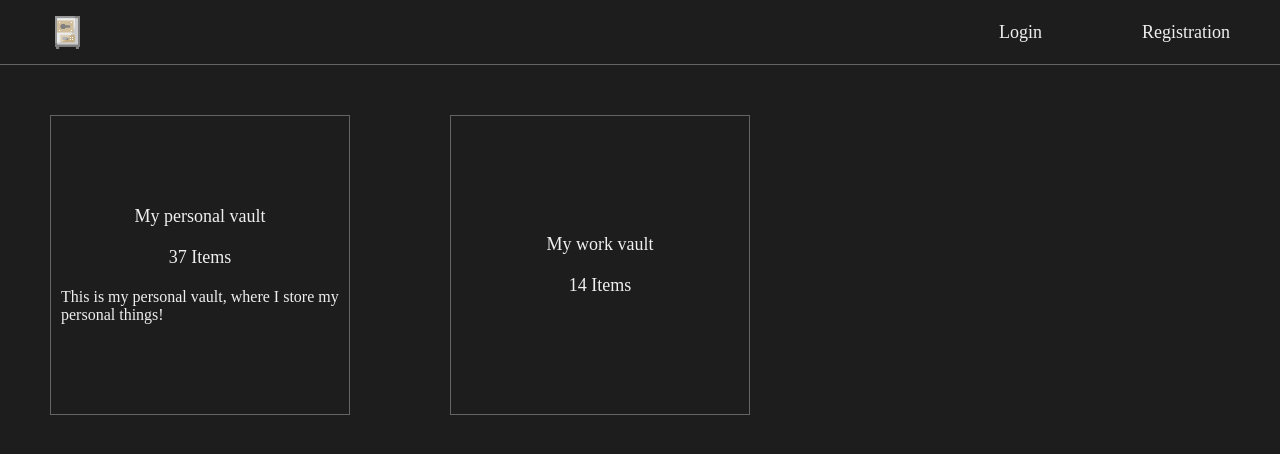
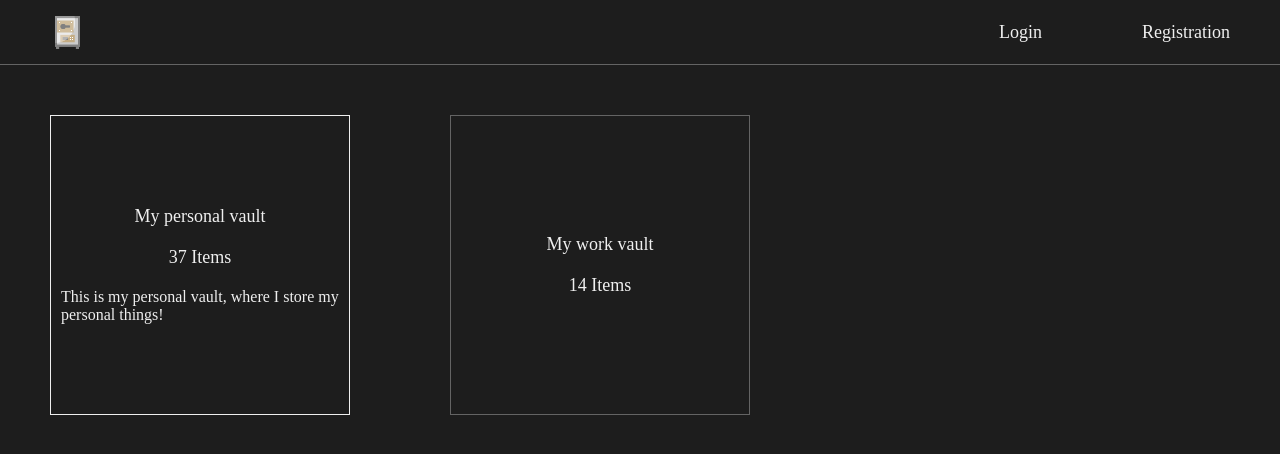
Before and after one commit to IcyDrae/vaults, a Vue app in the folder web/: page /vaults in a window 1280 px wide. In both pictures the pointer is over the element 200 px from the left and 265 px from the top of the page. Shown: the top 454 px of the page. Built offline with nearby package versions, Linux system fonts and the light colour scheme; a web font is replaced by a local one.

Commit message:
frontend: added vault hover effect

```diff
--- a/web/src/styles/vaults.scss
+++ b/web/src/styles/vaults.scss
@@ -25,5 +25,11 @@
         font-size: 16px;
       }
     }
+
+    transition: all 2s;
+
+    &:hover {
+      border-color: $white;
+    }
   }
 }
```
